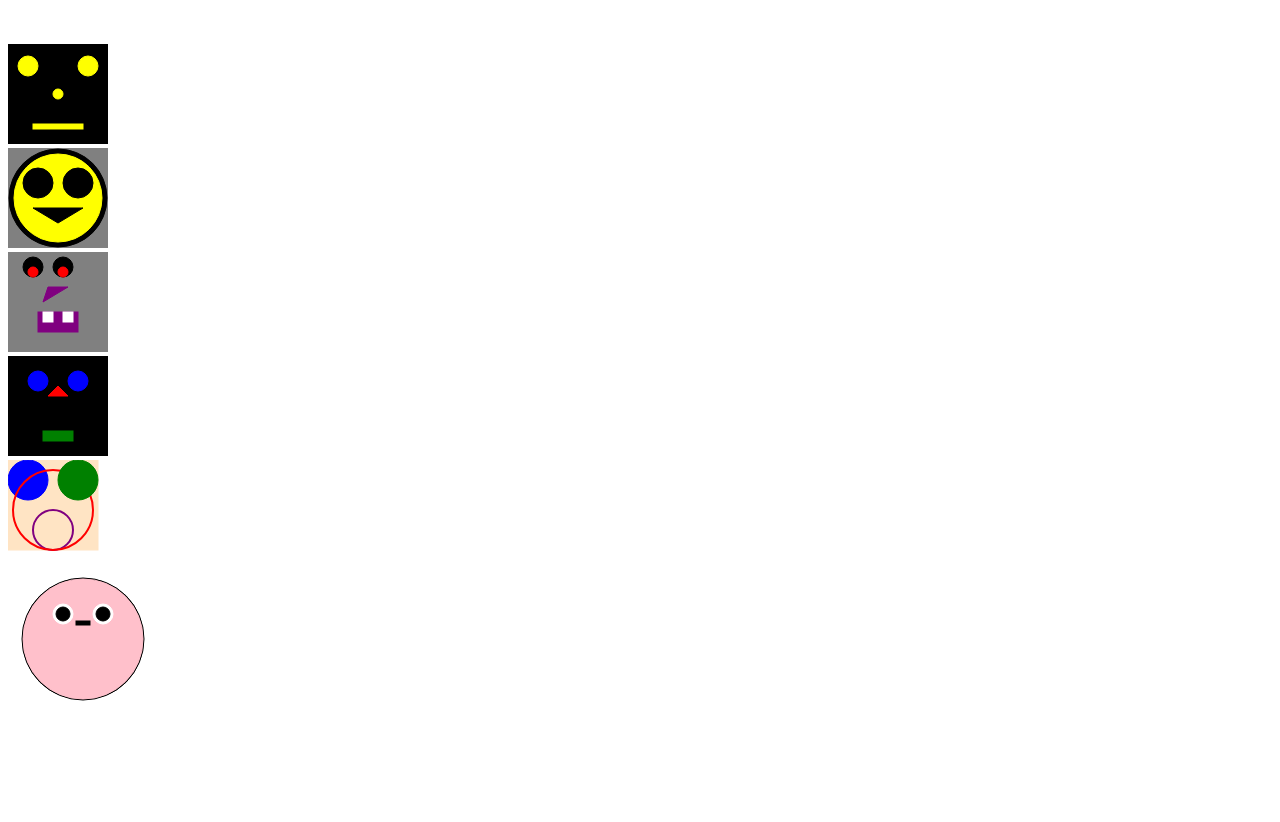
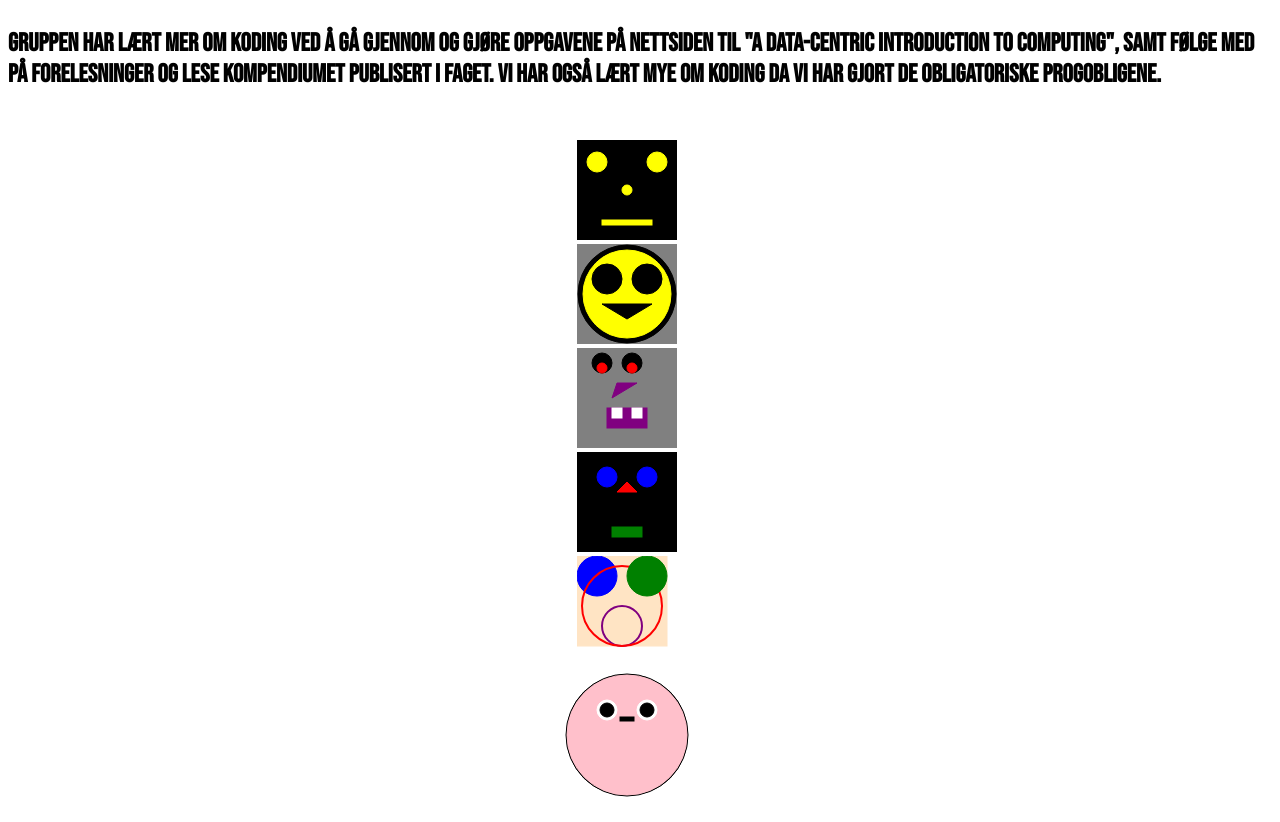
Before and after one commit to hawlerzzz/Gruppe1A-Progoblig3, a plain HTML site: page index.html in a window 1280 px wide. Shown: the part 487-1309 px from the top of the page. Before the commit the page ends 1213 px from the top, so only its background shows below. Drawn offline with Linux system fonts and the light colour scheme.

Commit message:
laget divs for svgbildene på hovedsiden og stylet i css.

```diff
--- a/index.html
+++ b/index.html
@@ -14,7 +14,7 @@
         <h1>Gruppe 1A</h1>
     </div>
 
-<div class="liseBody">
+<div class="fellesBody">
     <nav>
         <ul>
             <li><a href="index.html">Hjem</a></li>
@@ -103,27 +103,27 @@
 
 -->
 
-<div>
+<div class="svghawler">
     <svg id="svghawler" width="100" height="100"></svg>
     <script src="images/js/hawler.js" type="module"></script>
 </div>
-<div>
+<div class="svgjon">
     <svg id="svgjon" width="100" height="100"></svg>
     <script src="images/js/jon.js" type="module"></script>
 </div>
-<div>
+<div class="svgjorgen">
     <svg id="svgjorgen" width="100" height="100"></svg>
     <script src="images/js/jorgen.js" type="module"></script>
 </div>
-<div>
+<div class="svgole">
     <svg id="svgole" width="100" height="100"></svg>
     <script src="images/js/ole.js" type="module"></script>
 </div>
-<div>
+<div class="svgnina">
     <svg id="svgnina" width="100" height="100"></svg>
     <script src="images/js/nina.js" type="module"></script>
 </div>
-<div>
+<div class="svglise">
     <svg id="svglise" width="150" height="150"></svg>
     <script src="images/js/lise.js" type="module"></script>
 </div>
--- a/styles.css
+++ b/styles.css
@@ -336,3 +336,34 @@ nav li {
     width: 1000px;
     font-family: Bebas Neue, Serif;
 }
+
+
+/* Styling av figurer på hovedsiden */
+
+
+.svghawler{
+    margin-left: 45%;
+}
+
+.svgjon{
+    margin-left: 45%;
+}
+
+
+.svgjorgen{
+    margin-left: 45%;
+}
+
+
+.svgole{
+    margin-left: 45%;
+}
+
+
+.svgnina{
+    margin-left: 45%;
+}
+
+.svglise{
+    margin-left: 43%;
+}
```
